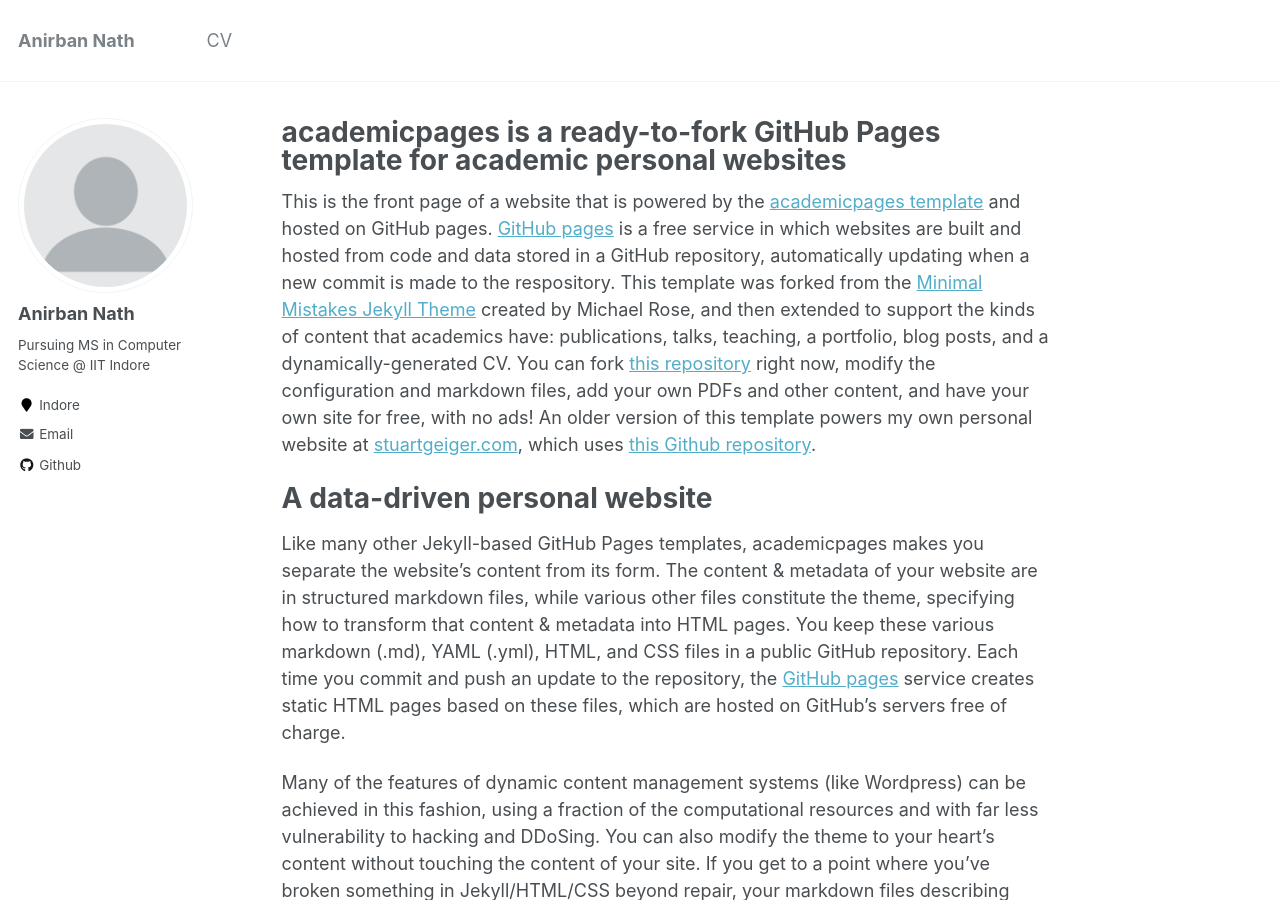
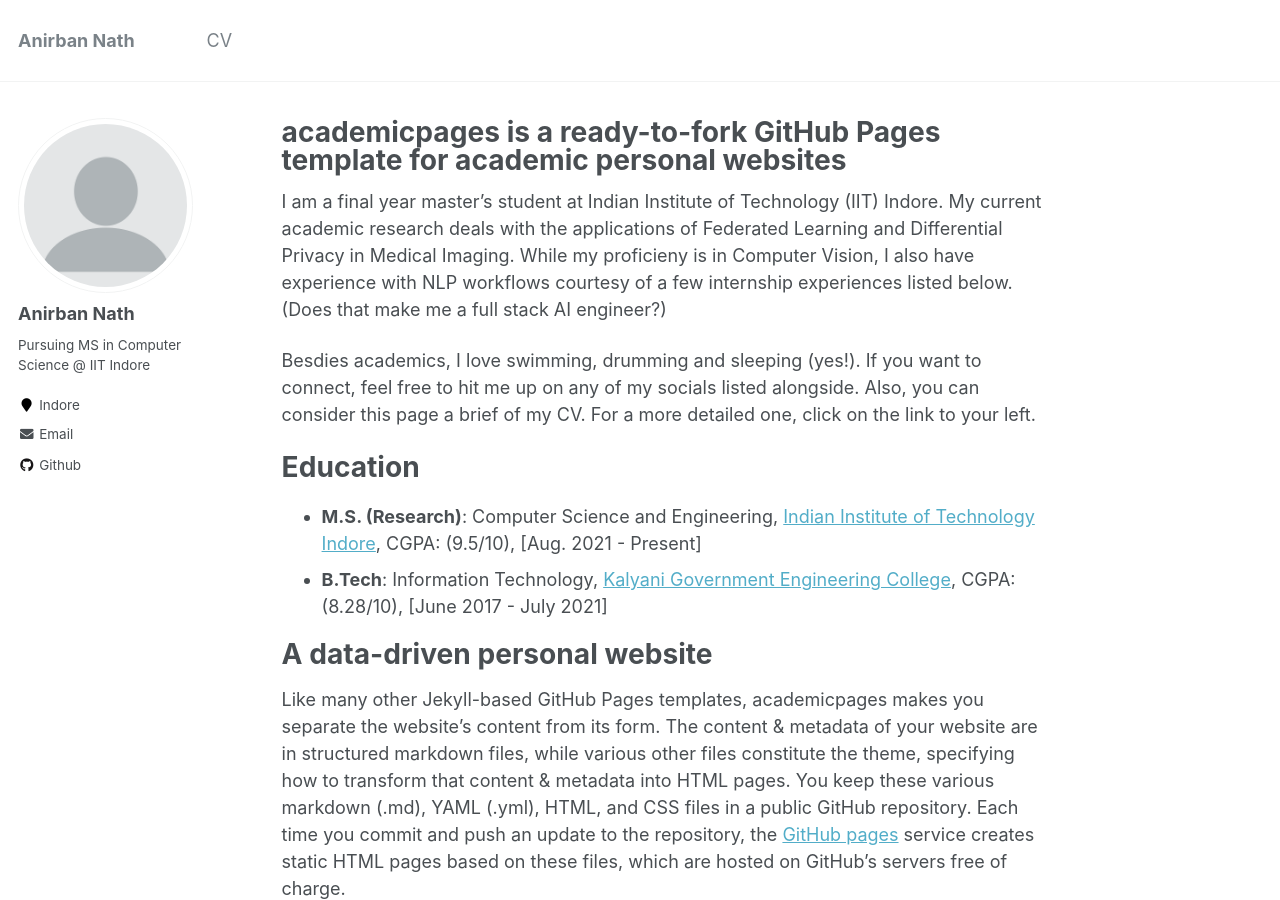
Before and after one commit to anirban-nath/anirban-nath.github.io, a Jekyll site: the page built from _pages/about.md, in a window 1280 px wide and 900 px high. Built offline with Jekyll 4.4.1, drawn with Linux system fonts in a browser that asks for light colours.

Commit message:
updated about.md

```diff
--- a/_pages/about.md
+++ b/_pages/about.md
@@ -7,8 +7,14 @@ redirect_from:
   - /about/
   - /about.html
 ---
+I am a final year master's student at Indian Institute of Technology (IIT) Indore. My current academic research deals with the applications of Federated Learning and Differential Privacy in Medical Imaging. While my proficieny is in Computer Vision, I also have experience with NLP workflows courtesy of a few internship experiences listed below. (Does that make me a full stack AI engineer?)
 
-This is the front page of a website that is powered by the [academicpages template](https://github.com/academicpages/academicpages.github.io) and hosted on GitHub pages. [GitHub pages](https://pages.github.com) is a free service in which websites are built and hosted from code and data stored in a GitHub repository, automatically updating when a new commit is made to the respository. This template was forked from the [Minimal Mistakes Jekyll Theme](https://mmistakes.github.io/minimal-mistakes/) created by Michael Rose, and then extended to support the kinds of content that academics have: publications, talks, teaching, a portfolio, blog posts, and a dynamically-generated CV. You can fork [this repository](https://github.com/academicpages/academicpages.github.io) right now, modify the configuration and markdown files, add your own PDFs and other content, and have your own site for free, with no ads! An older version of this template powers my own personal website at [stuartgeiger.com](http://stuartgeiger.com), which uses [this Github repository](https://github.com/staeiou/staeiou.github.io).
+Besdies academics, I love swimming, drumming and sleeping (yes!). If you want to connect, feel free to hit me up on any of my socials listed alongside. Also, you can consider this page a brief of my CV. For a more detailed one, click on the link to your left.
+
+Education
+=========
+* **M.S. (Research)**:  Computer Science and Engineering, [Indian Institute of Technology Indore](http://cse.iiti.ac.in/), CGPA: (9.5/10), [Aug. 2021 - Present]
+* **B.Tech**: Information Technology, [Kalyani Government Engineering College]((https://www.kgec.edu.in/)), CGPA: (8.28/10), [June 2017 - July 2021]
 
 A data-driven personal website
 ======
```
